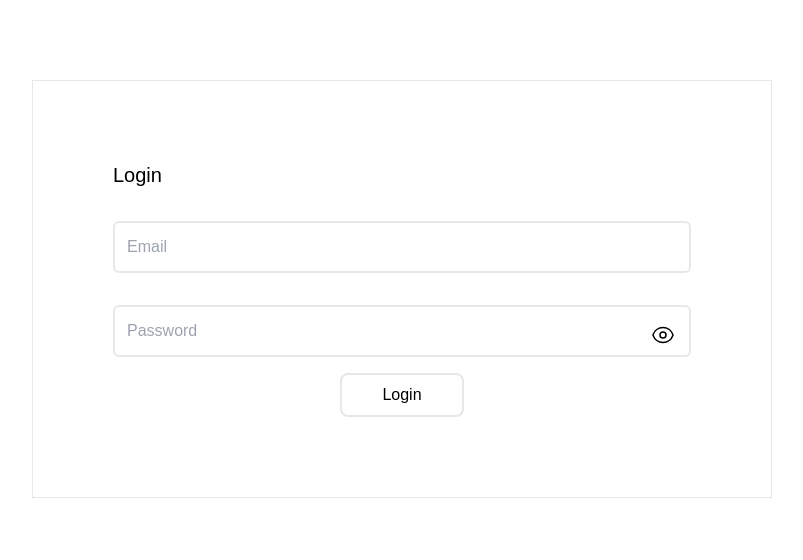
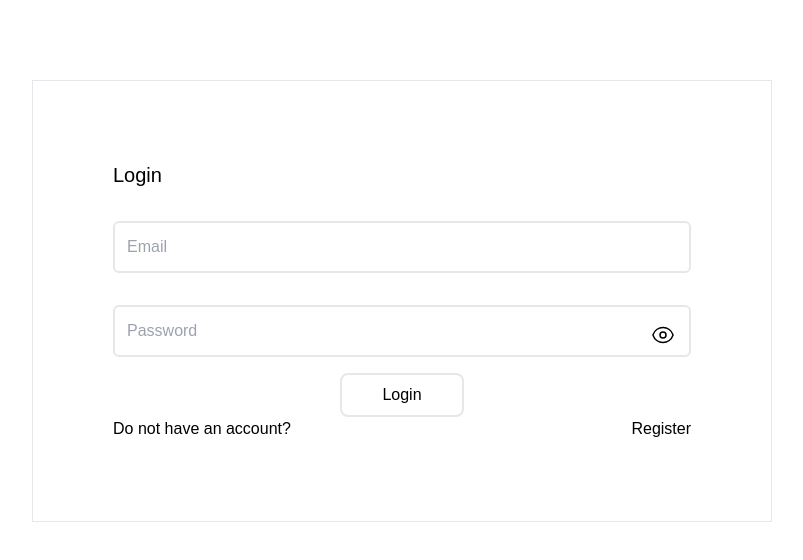
Before and after one commit to amaben2020/advanced-cart-system-zustand, a Next.js app: page /auth/login in a window 1280 px wide. Shown: the top 560 px of the page, without its empty margins (238-1041 px from the left). Built offline with nearby package versions, Linux system fonts and the light colour scheme.

Commit message:
adding register to login page

```diff
--- a/src/app/(pages)/auth/(pages)/login/page.tsx
+++ b/src/app/(pages)/auth/(pages)/login/page.tsx
@@ -4,6 +4,7 @@ import EyeOpen from "@/assets/svgs/EyeOpen";
 import { usePlunk } from "@/hooks/usePlunk";
 import useTogglePasswordVisibility from "@/hooks/useTogglePasswordVisibility";
 import { signIn } from "next-auth/react";
+import Link from "next/link";
 import { ChangeEvent, useState } from "react";
 import { toast } from "react-toastify";
 
@@ -83,6 +84,11 @@ const Login = () => {
         >
           Login
         </button>
+
+        <div className="flex justify-between">
+          <p>Do not have an account? </p>
+          <Link href="/auth/register">Register</Link>
+        </div>
       </form>
     </div>
   );
```
